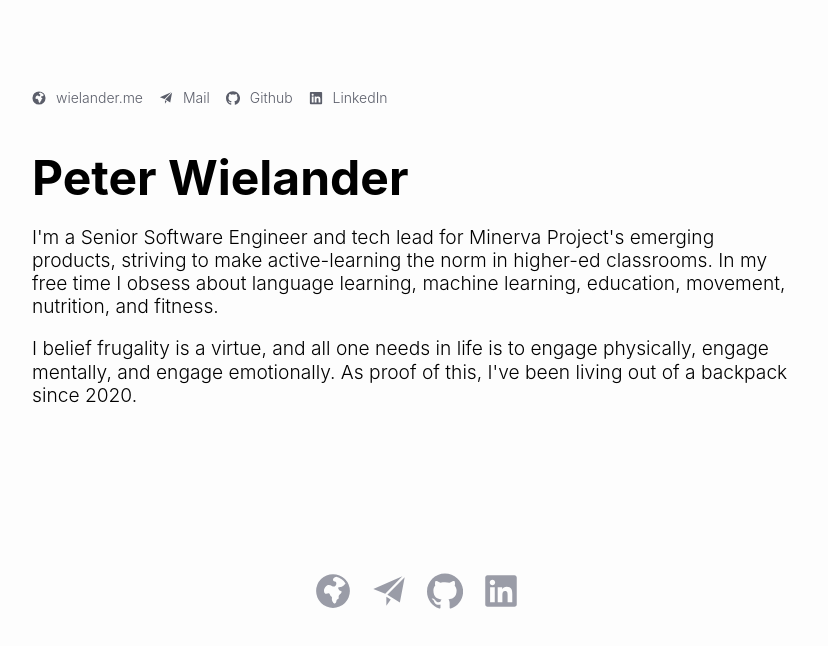
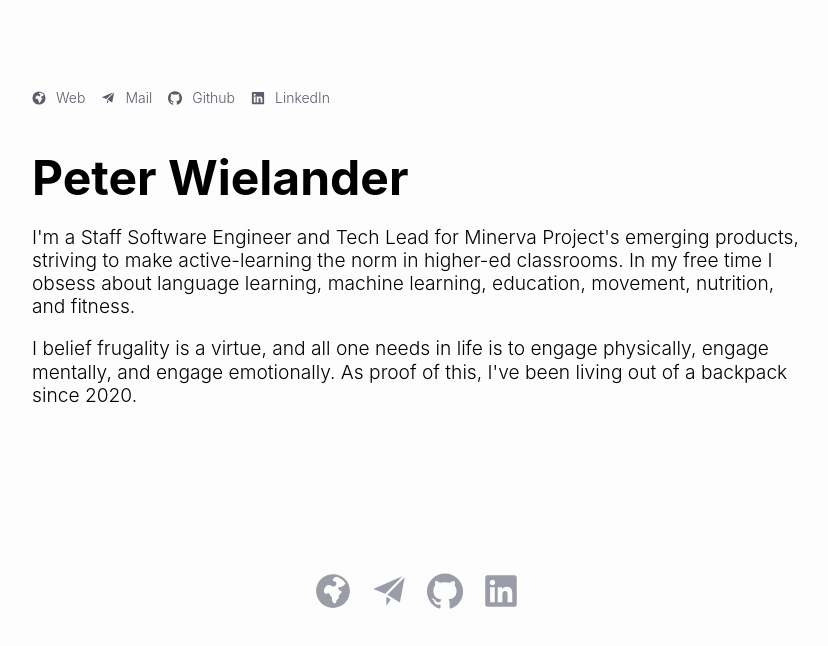
Before and after one commit to VaguelySerious/wielander.me, a Nuxt app: page / in a window 1280 px wide. Shown: the top 646 px of the page, without its empty margins (223-1051 px from the left). Built offline with nearby package versions, Linux system fonts and the light colour scheme.

Commit message:
title update

```diff
--- a/layouts/default.vue
+++ b/layouts/default.vue
@@ -7,7 +7,7 @@
           <li>
             <nuxt-link to="/" class="header-link" aria-label="My website">
               <Icon name="globe" />
-              <span> wielander.me </span>
+              <span>Web</span>
             </nuxt-link>
           </li>
           <li v-for="link in links" :key="link.href">
@@ -34,7 +34,7 @@
           </nuxt-link>
           <h2 v-if="isMainPage" class="header-subtitle">
             <p>
-              I'm a Senior Software Engineer and tech lead for
+              I'm a Staff Software Engineer and Tech Lead for
               <a href="https://www.minervaproject.com/">Minerva Project</a>'s
               emerging products, striving to make active-learning the norm in
               higher-ed classrooms. In my free time I obsess about language
@@ -59,7 +59,7 @@
         <ul class="footer-icons">
           <li>
             <nuxt-link to="/" class="footer-link" aria-label="My website">
-              <span class="hidden">wielander.me</span>
+              <span class="hidden">Web</span>
               <Icon name="globe" />
             </nuxt-link>
           </li>
```
